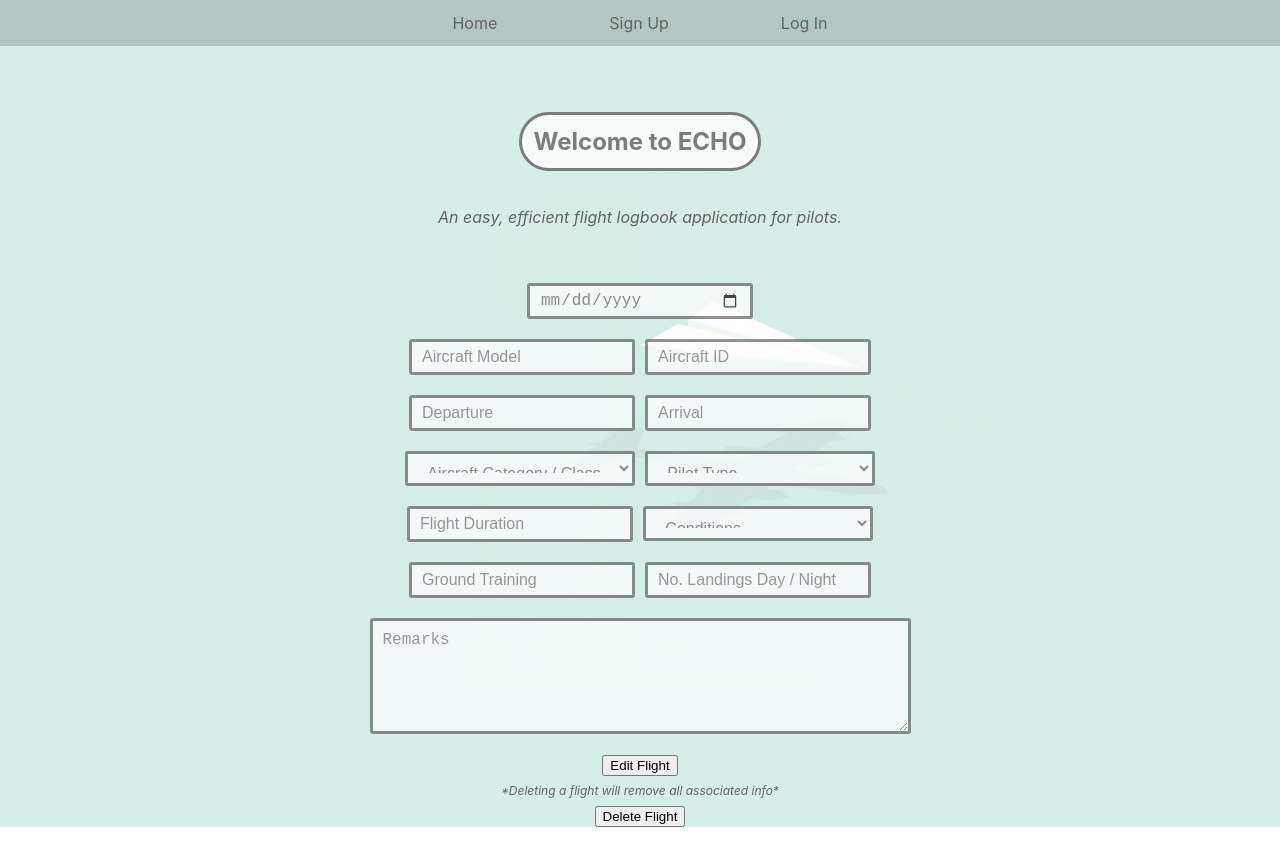
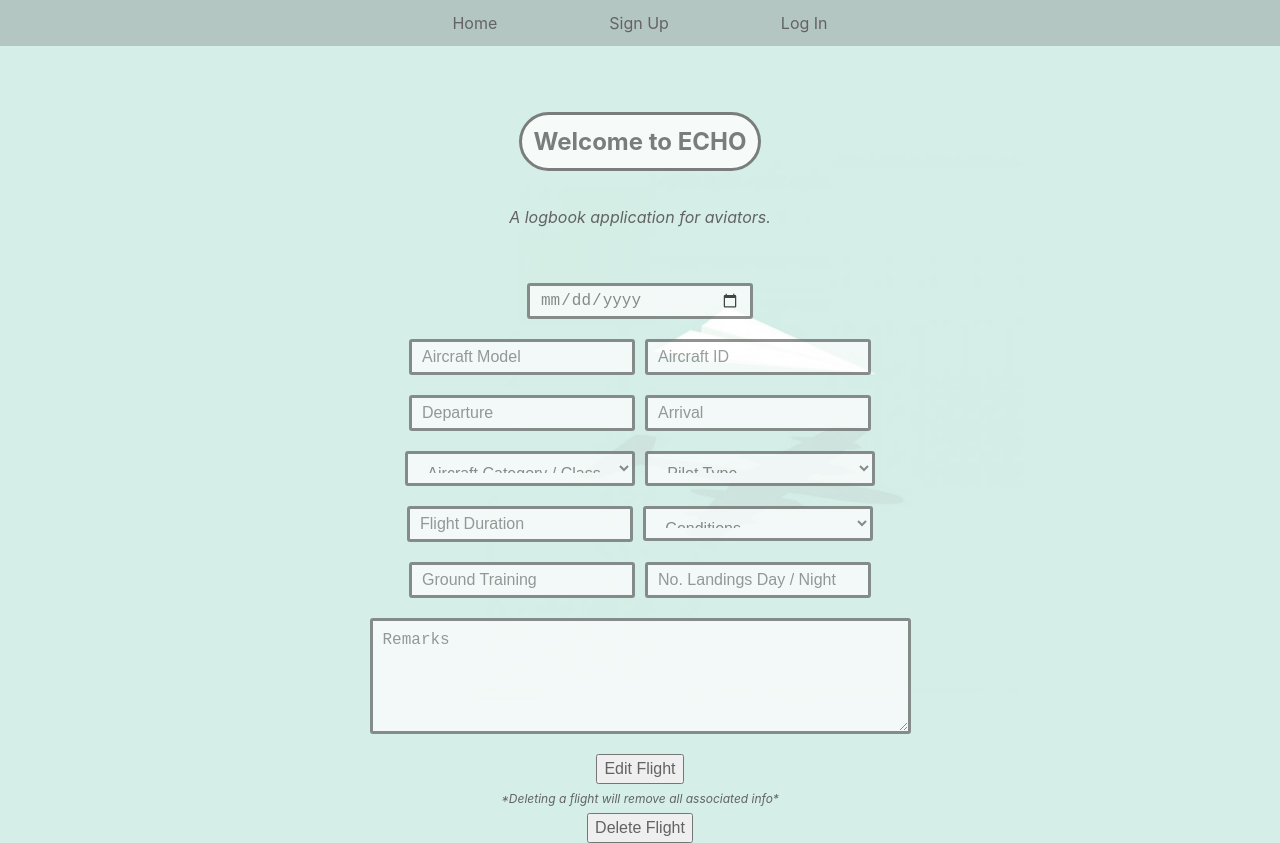
Before and after one commit to kelypso/echo, a React (Create React App) app in the folder client/: page /flights/1/edit in a window 1280 px wide. Built offline with nearby package versions, Linux system fonts and the light colour scheme; no server answers.

Commit message:
update tagline and button styling

```diff
--- a/client/src/App.css
+++ b/client/src/App.css
@@ -129,6 +129,12 @@
   color: #636363;
 }
 
+.form-button {
+  font-size: 16px;
+  height: 30px;
+  color: #636363;
+}
+
 .caution {
   color: #636363;
   font-size: 12px;
--- a/client/src/components/Home.js
+++ b/client/src/components/Home.js
@@ -17,7 +17,7 @@ const Home = () => {
             </span>
             <br/><br/>
             <h2 className="home-greeting">Welcome to ECHO</h2>
-            <p className="tagline">An easy, efficient flight logbook application for pilots.</p>
+            <p className="tagline">A logbook application for aviators.</p>
         </div>
     )
 }
```
